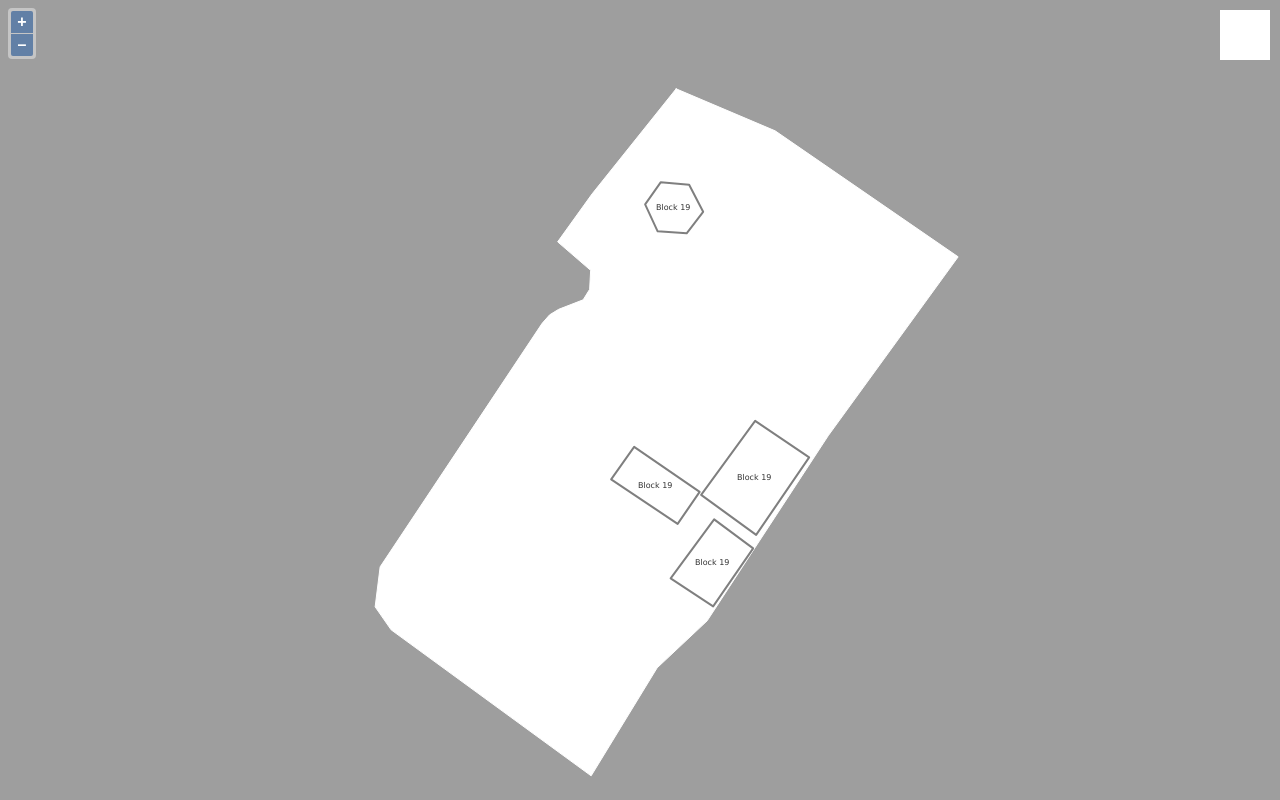
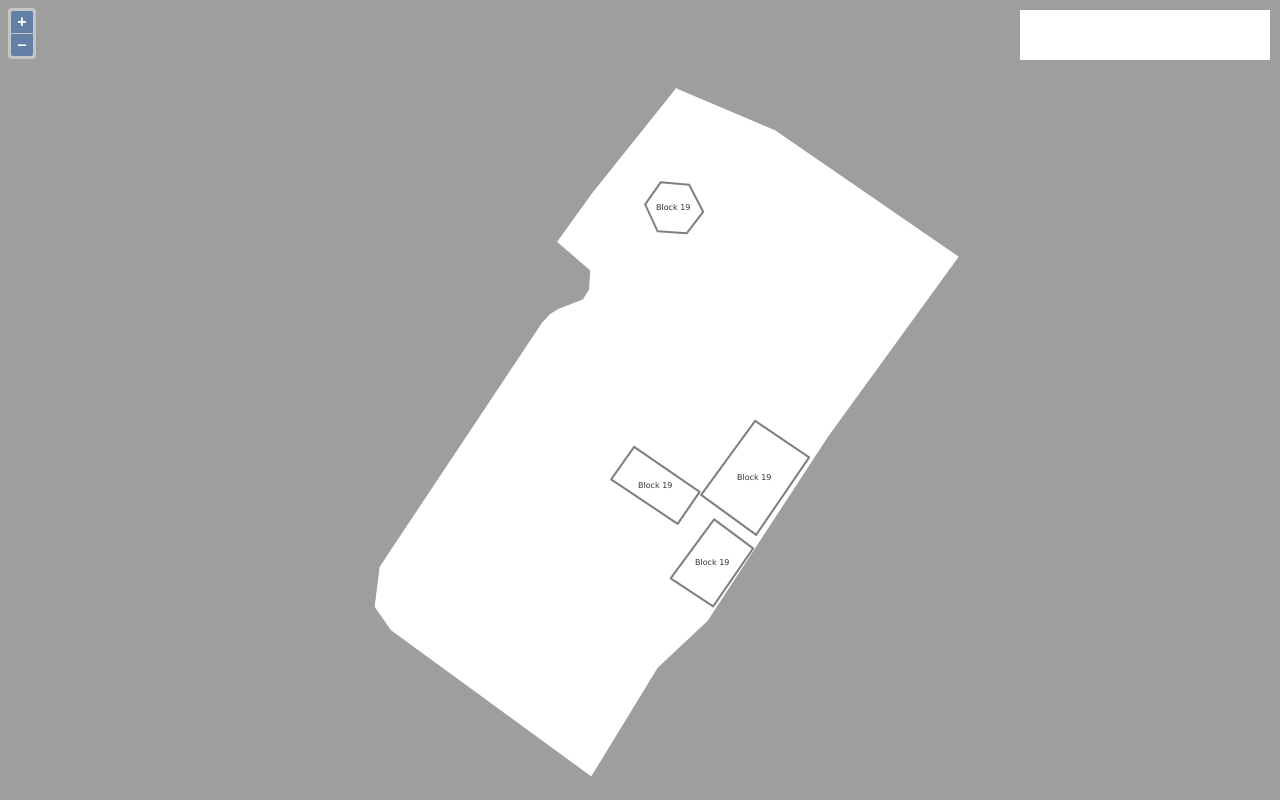
Before and after one commit to 3in0/plan, a plain HTML site: page index.html in a window 1280 px wide. Drawn offline with Linux system fonts and the light colour scheme.

Commit message:
Add files via upload

```diff
--- a/index.html
+++ b/index.html
@@ -17,13 +17,13 @@
       }
       #console {
         position: absolute;
-        width: 50px;
+        width: 250px;
         height: 50px;
         top: 10px;
         right: 10px;
         background-color: white;
         z-index: 10;
-        font-size: 10px;
+        font-size: 20px;
         display: grid;
         place-content: center;
         font-family: 'Consolas';
```
